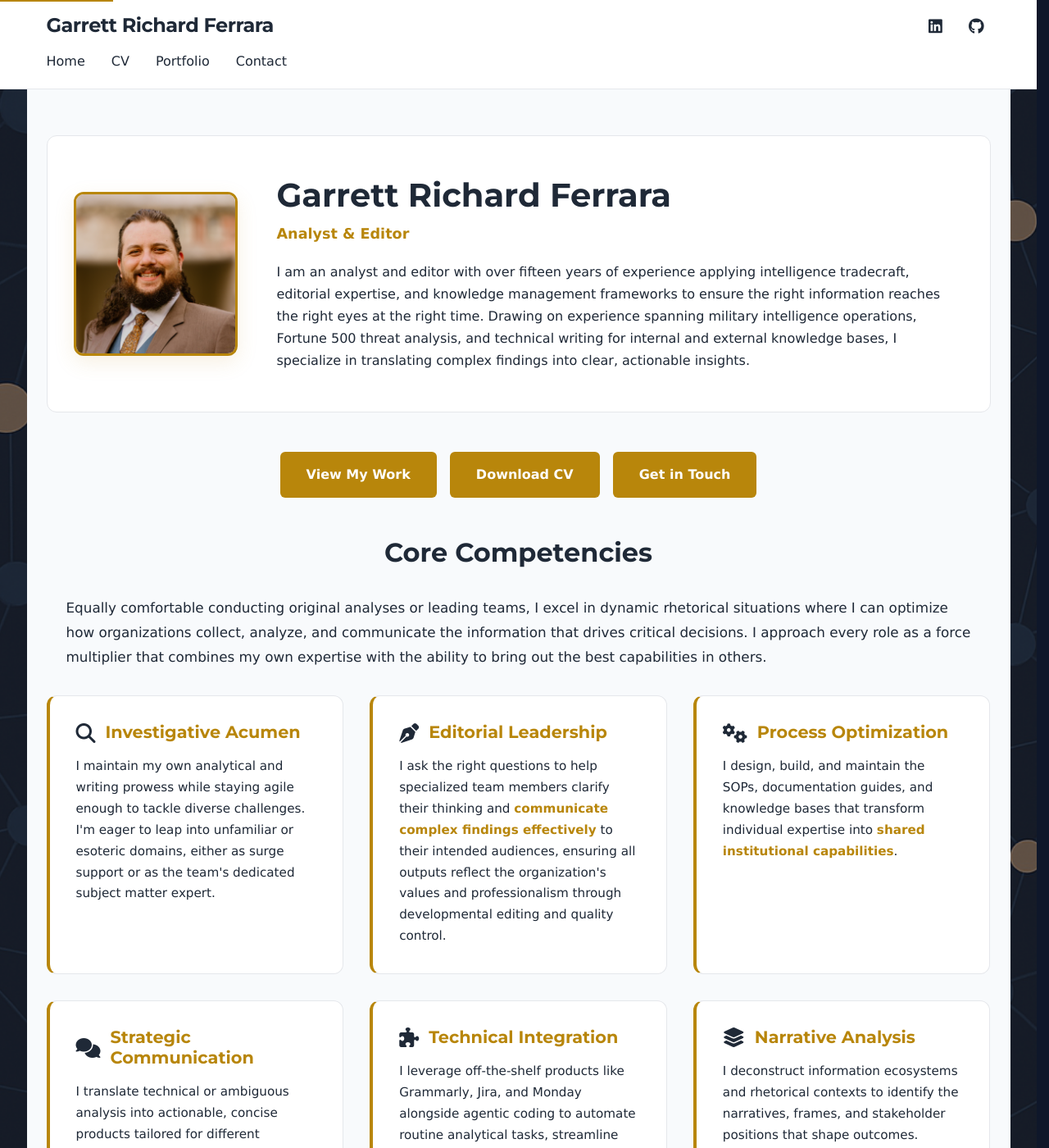
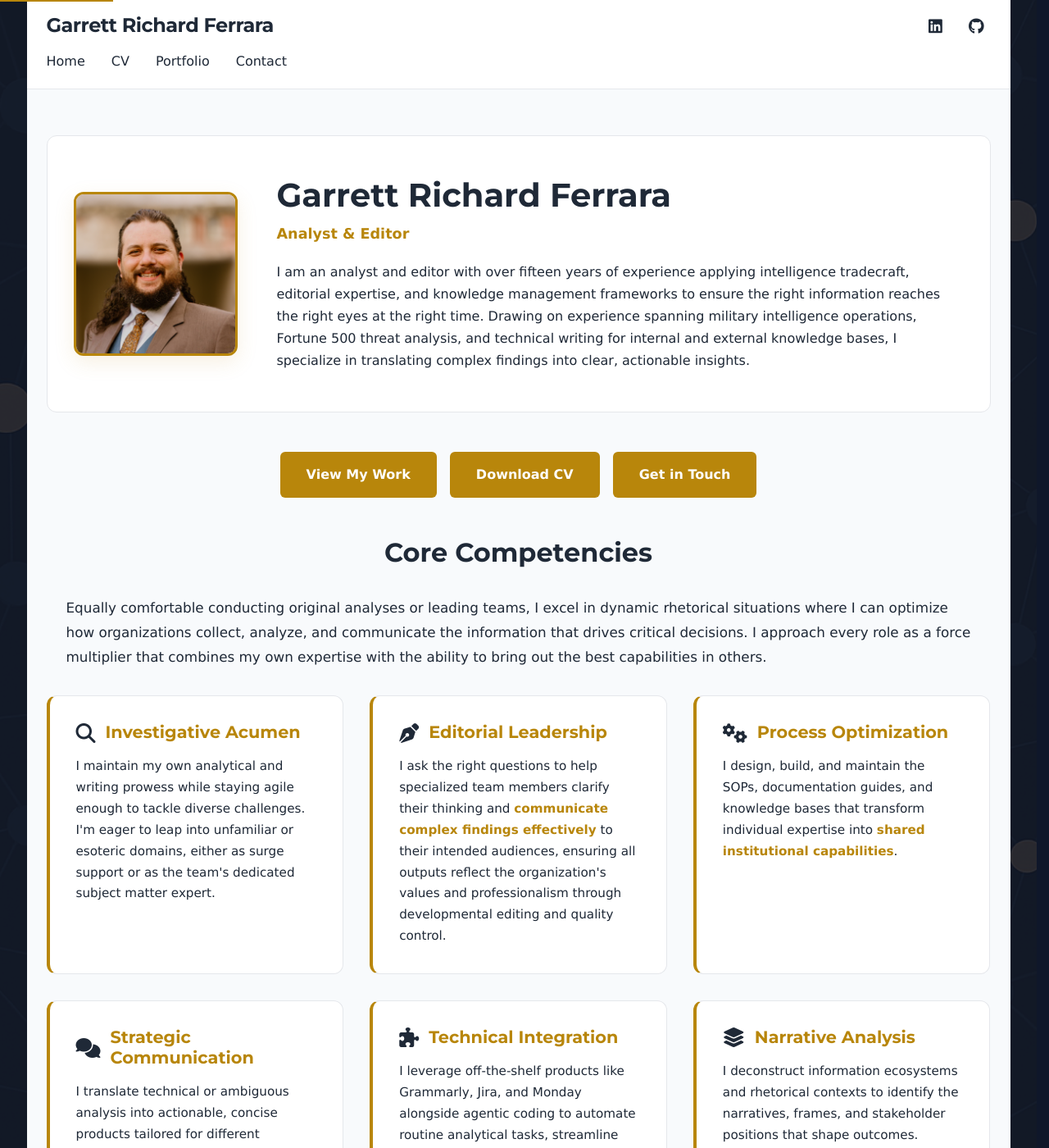
Before and after one commit to Garrett-Ferrara/garrett-ferrara.github.io, a Jekyll site: the page built from index.md, in a window 1280 px wide and 1400 px high. Shown: the whole window at 82% size. Built offline with Jekyll 4.4.1, drawn with Linux system fonts in a browser that asks for light colours; some web fonts are replaced.

Commit message:
Add background image and header/footer styling

```diff
--- a/assets/site.css
+++ b/assets/site.css
@@ -42,8 +42,8 @@
 
 /* DARK MODE - Applied when data-theme="dark" attribute is set on <html> */
 :root[data-theme="dark"] {
-  --bg: #0f172a;            /* Background color - Deep blue-gray */
-  --card: #111827;          /* Card/container backgrounds - Slightly lighter dark gray */
+  --bg: #111827;            /* Background color - Slightly lighter dark gray (swapped with card) */
+  --card: #0f172a;          /* Card/container backgrounds - Deep blue-gray (swapped with bg) */
   --paper: #f8fafc;         /* Off-white for light/print */
   --text: #e5e7eb;          /* Primary text color - Light gray */
   --muted: #aab2c8;         /* Secondary/muted text - Gray-blue */
@@ -140,12 +140,12 @@
   background-color: var(--bg);
   /* Smooth theme transition animation when toggling dark/light mode - Valid: all 0.3s ease */
   transition: background-color 0.3s ease, color 0.3s ease;
-  background-color: #0f172a;
+  background-color: #111827;
   color: #e5e7eb;
   position: relative;
 }
 
-/* Stretched background texture with 50% opacity using pseudo-element */
+/* Stretched background texture with 15% opacity using pseudo-element */
 body::before {
   content: '';
   position: fixed;
@@ -158,7 +158,7 @@
   background-attachment: fixed;
   background-position: center;
   background-size: cover;
-  opacity: 0.5;
+  opacity: 0.15;
   pointer-events: none;  /* Allow clicks to pass through */
   z-index: 0;  /* Behind content but above background color */
 }
@@ -215,6 +215,9 @@
   z-index: 99;
   display: flex;         /* Stack rows vertically */
   flex-direction: column; /* Stack in column */
+  max-width: 1200px;     /* Match main content width */
+  margin: 0 auto;        /* Center horizontally */
+  width: 100%;           /* Full available width */
 }
 
 /* Top row: title and social icons */
@@ -1200,6 +1203,10 @@
   margin-top: auto;       /* Pushes footer to bottom when content is short */
   position: relative;
   z-index: 1;  /* Appear above background texture pseudo-element */
+  max-width: 1200px;     /* Match main content width */
+  margin-left: auto;     /* Center horizontally */
+  margin-right: auto;    /* Center horizontally */
+  width: 100%;           /* Full available width */
 }
 
 .footer-content {
```
